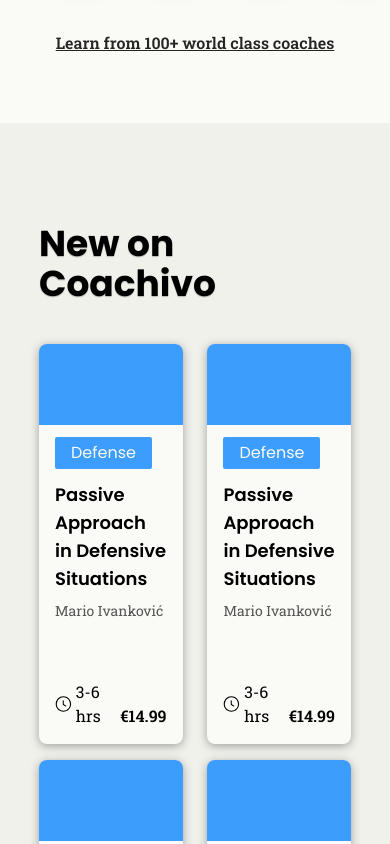
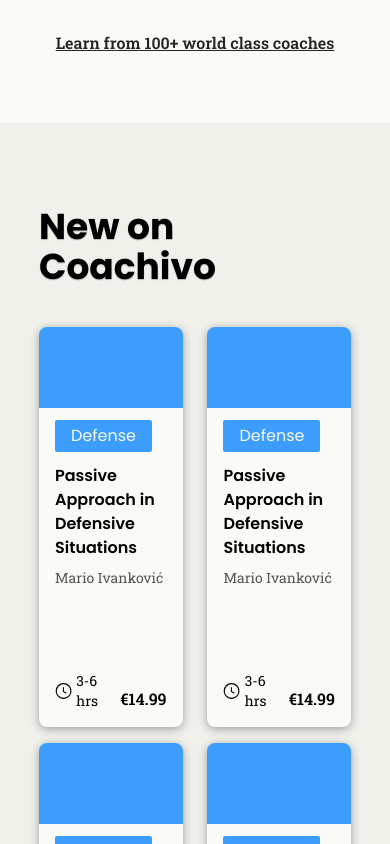
Before and after one commit to ivano-pinjuh/Coachivo, a React (Vite) app: page / in a window 390 px wide. Shown: the part 860-1704 px from the top of the page. Built offline with nearby package versions, Linux system fonts and the light colour scheme.

Commit message:
learn section mobile responsive

```diff
--- a/src/components/UI/CategoriesCard.jsx
+++ b/src/components/UI/CategoriesCard.jsx
@@ -1,6 +1,6 @@
 const CategoriesCard = () => {
   return (
-    <div className="flex border w-[31%] h-[12vh] bg-milk rounded shadow-btn">
+    <div className="flex border w-full h-[14vh] lg:w-[31%] lg:h-[12vh] bg-milk rounded shadow-btn">
       {/*<img className="aspect-square h-full bg-azure" src="" alt="an image" />*/}
       <div className="aspect-square h-full bg-azure"></div>
 
--- a/src/components/UI/CourseCard.jsx
+++ b/src/components/UI/CourseCard.jsx
@@ -15,7 +15,7 @@ const CourseCard = () => {
         </div>
 
 
-        <h5 className="font-poppins mt-3 text-lg font-semibold">
+        <h5 className="font-poppins mt-3 text-base md:text-lg font-semibold">
           Passive Approach in Defensive Situations
         </h5>
         <p className="font-roboto-slab mt-2 text-sm opacity-65">
@@ -25,8 +25,8 @@ const CourseCard = () => {
         <div className="flex h-full items-end justify-between">
 
           <div className="flex items-center gap-1">
-            <GoClock className="text-xl" />
-            <p className="font-roboto-slab">
+            <GoClock className="text-lg md:text-xl" />
+            <p className="font-roboto-slab text-sm md:text-base">
               3-6 hrs
             </p>
           </div>
--- a/src/components/sections/Learn.jsx
+++ b/src/components/sections/Learn.jsx
@@ -1,11 +1,11 @@
 const Learn = () => {
   return (
-    <div className="flex w-full bg-midnight-green">
-      <div className="w-[45%] relative">
-        <img className="h-full absolute top-0 left-[7%]" src="/learn_coach.png" alt="" />
+    <div className="flex flex-col-reverse md:flex-row w-full bg-midnight-green">
+      <div className="md:w-[45%] relative">
+        <img className="h-[60vh] md:h-full md:absolute md:top-0 md:left-[7%]" src="/learn_coach.png" alt="" />
       </div>
 
-      <div className="flex w-[55%] pb-[10vh] pr-[14vw] mt-[8vh] flex-col text-milk">
+      <div className="flex w-full md:w-[55%] pb-[10vh] px-[10vw] md:pr-[14vw] mt-[8vh] flex-col text-milk">
         <h1 className="font-poppins text-center text-4xl mb-12 font-bold text-shadow">
           Learn and Grow
         </h1>
--- a/src/components/sections/NewCourses.jsx
+++ b/src/components/sections/NewCourses.jsx
@@ -2,7 +2,7 @@ import CourseCard from "../UI/CourseCard"
 
 const NewCourses = () => {
   return (
-    <div className="w-full bg-isabelline pb-[10vh] pt-[12vh] px-[10vw]">
+    <div className="w-full bg-isabelline pb-[10vh] pt-[10vh] md:pt-[12vh] px-[10vw]">
       <h1 className="font-poppins font-bold text-4xl text-shadow">
         New on Coachivo
       </h1>
@@ -24,7 +24,7 @@ const NewCourses = () => {
           <div className="border-b-2 opacity-50 flex-grow"></div>
         </div>
 
-        <div className="flex mt-10 w-full flex-wrap gap-4 justify-between">
+        <div className="flex mt-10 w-full flex-wrap gap-y-4 justify-between">
           <CourseCard/>
           <CourseCard/>
           <CourseCard/>
@@ -33,7 +33,7 @@ const NewCourses = () => {
       </div>
 
       <div className="w-full flex justify-center">
-        <button className="w-[20vw] text-lg h-10 bg-azure mt-[8vh] font-roboto-slab rounded shadow-btn text-milk border-[1px] border-black">
+        <button className="w-[60%] md:w-[40%] lg:w-[20vw] text-lg h-10 bg-azure mt-[8vh] font-roboto-slab rounded shadow-btn text-milk border-[1px] border-black">
           Explore more
         </button>
       </div>
```
